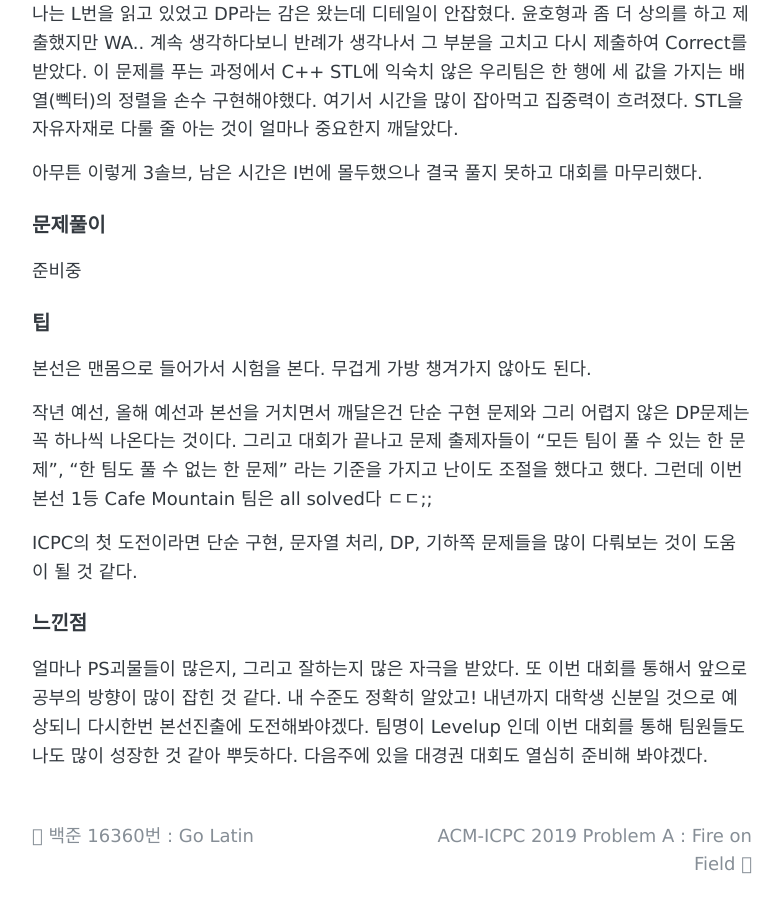
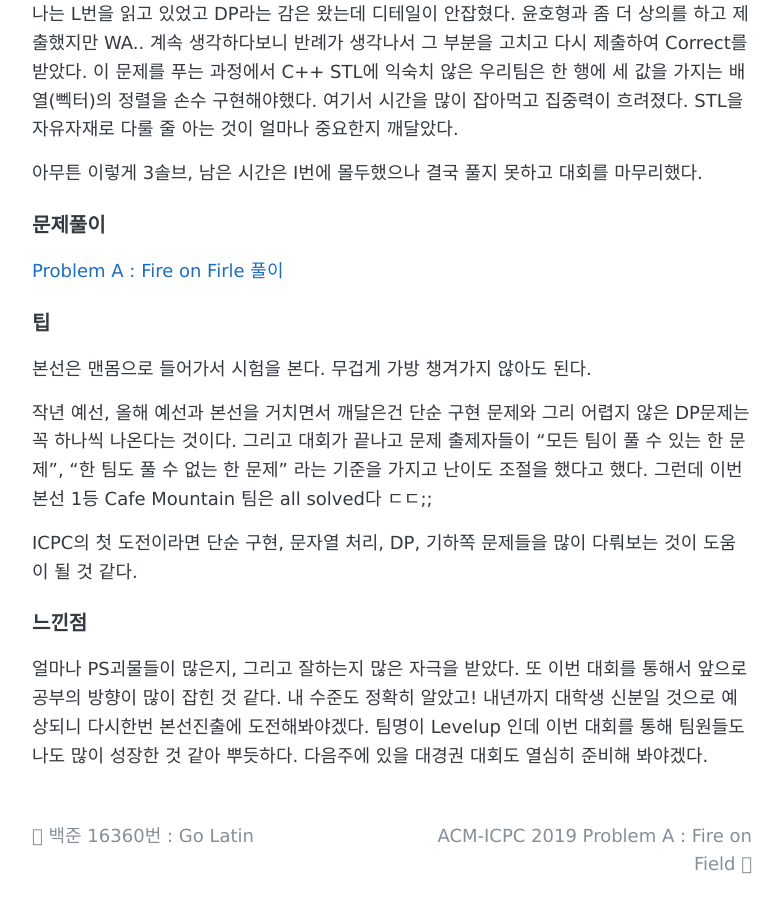
Before and after one commit to sihyungyou/sihyungyou.github.io, a Jekyll site: the page built from _posts/2019-11-09-acmicpc2019본선.md, in a window 1280 px wide and 900 px high, scrolled down 2173 px. Shown: the whole window, without its empty margins (248-1031 px from the left). Built offline with Jekyll 4.4.1, drawn with Linux system fonts in a browser that asks for light colours; comment, search, counter and statistics services are not loaded.

Commit message:
added Problem A link

```diff
--- a/_posts/2019-11-09-acmicpc2019본선.md
+++ b/_posts/2019-11-09-acmicpc2019본선.md
@@ -41,7 +41,7 @@ comments: true
 아무튼 이렇게 3솔브, 남은 시간은 I번에 몰두했으나 결국 풀지 못하고 대회를 마무리했다.
 
 ### 문제풀이
-준비중
+[Problem A : Fire on Firle 풀이](https://sihyungyou.github.io/acmicpc2019%EB%B3%B8%EC%84%A0-A/)
 
 ### 팁
 본선은 맨몸으로 들어가서 시험을 본다. 무겁게 가방 챙겨가지 않아도 된다.
```
